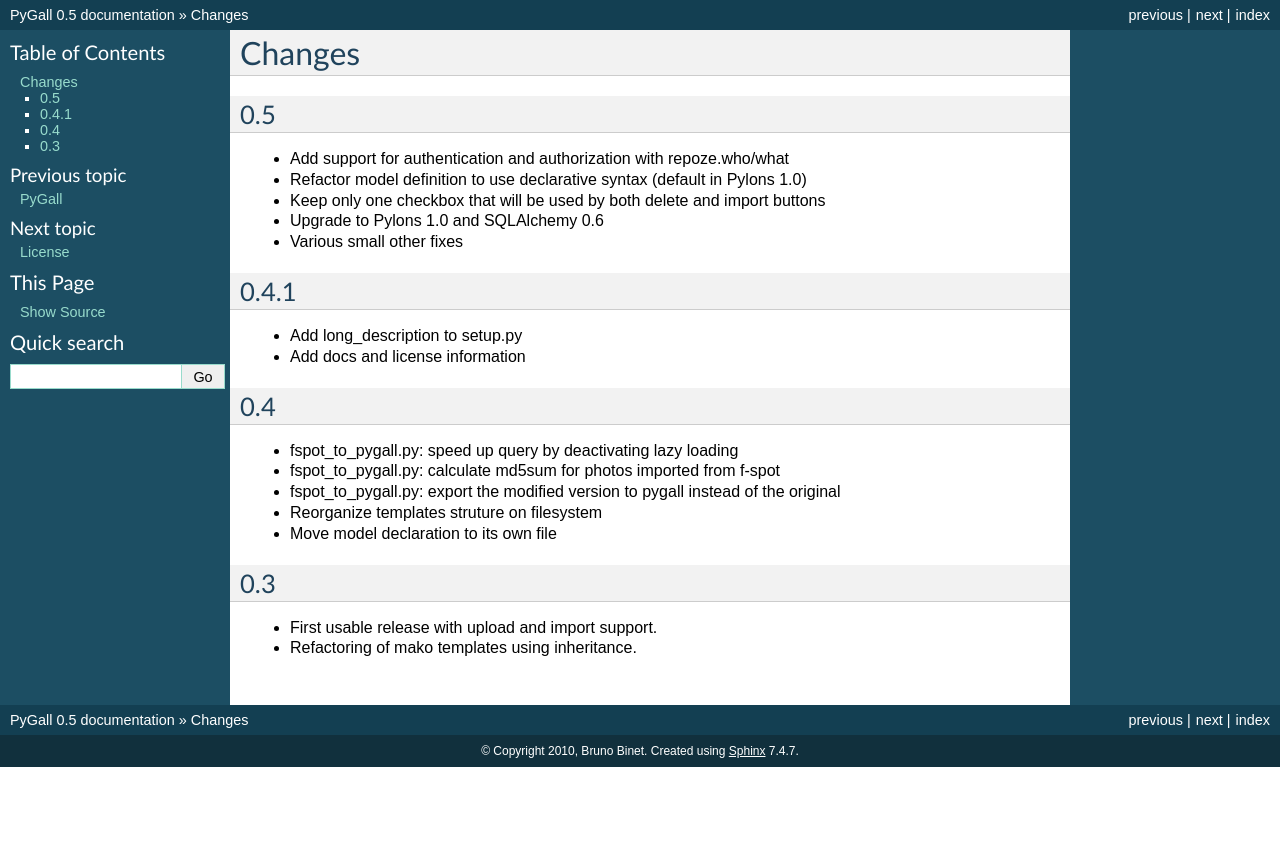
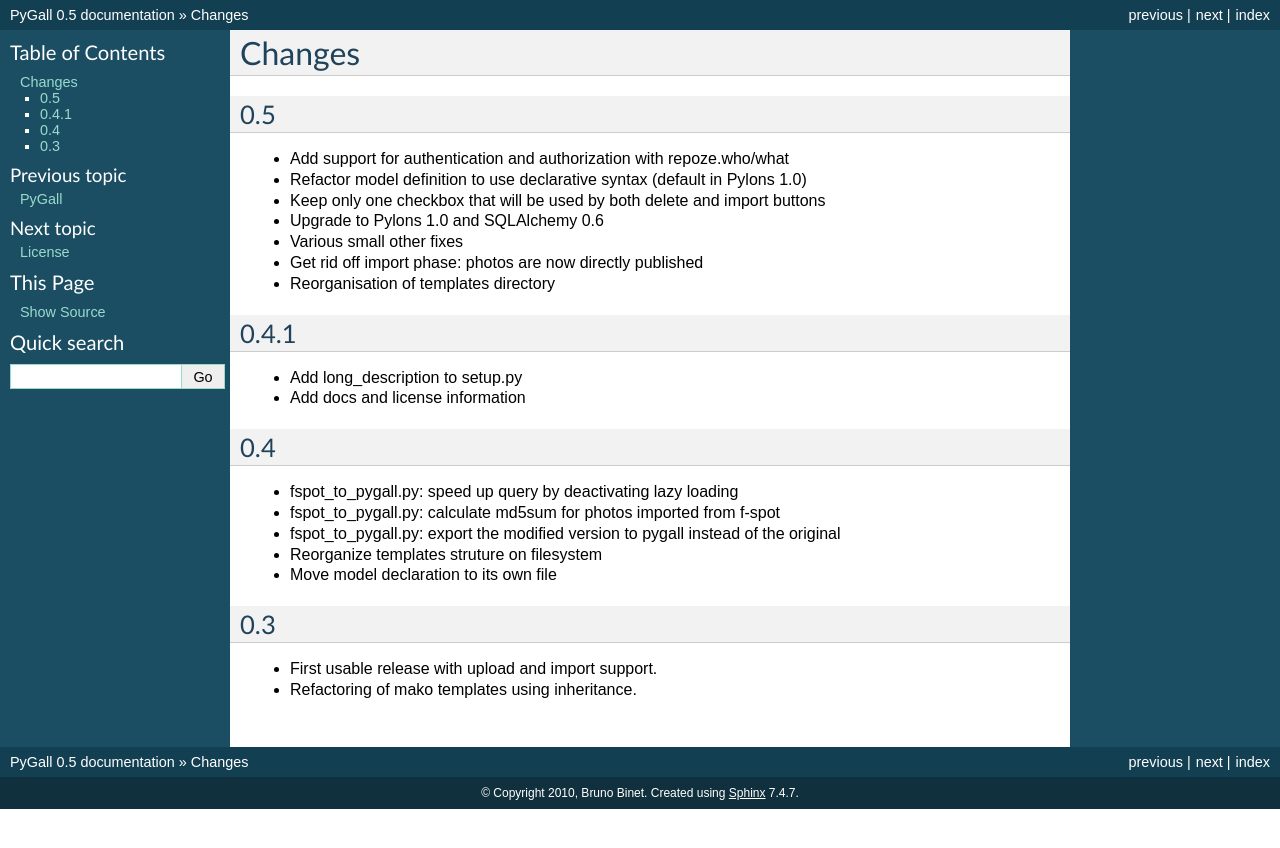
Before and after one commit to bbinet/PyGall, a Sphinx documentation site: the page built from docs/changes.txt, in a window 1280 px wide. Shown: the top 848 px of the page. Built offline with Sphinx 7.4.7, drawn with Linux system fonts in a browser that asks for light colours.

Commit message:
update changes.txt

```diff
--- a/docs/changes.txt
+++ b/docs/changes.txt
@@ -13,6 +13,10 @@ Changes
 * Upgrade to Pylons 1.0 and SQLAlchemy 0.6
 
 * Various small other fixes
+
+* Get rid off import phase: photos are now directly published
+
+* Reorganisation of templates directory
 
 0.4.1
 -----
```
